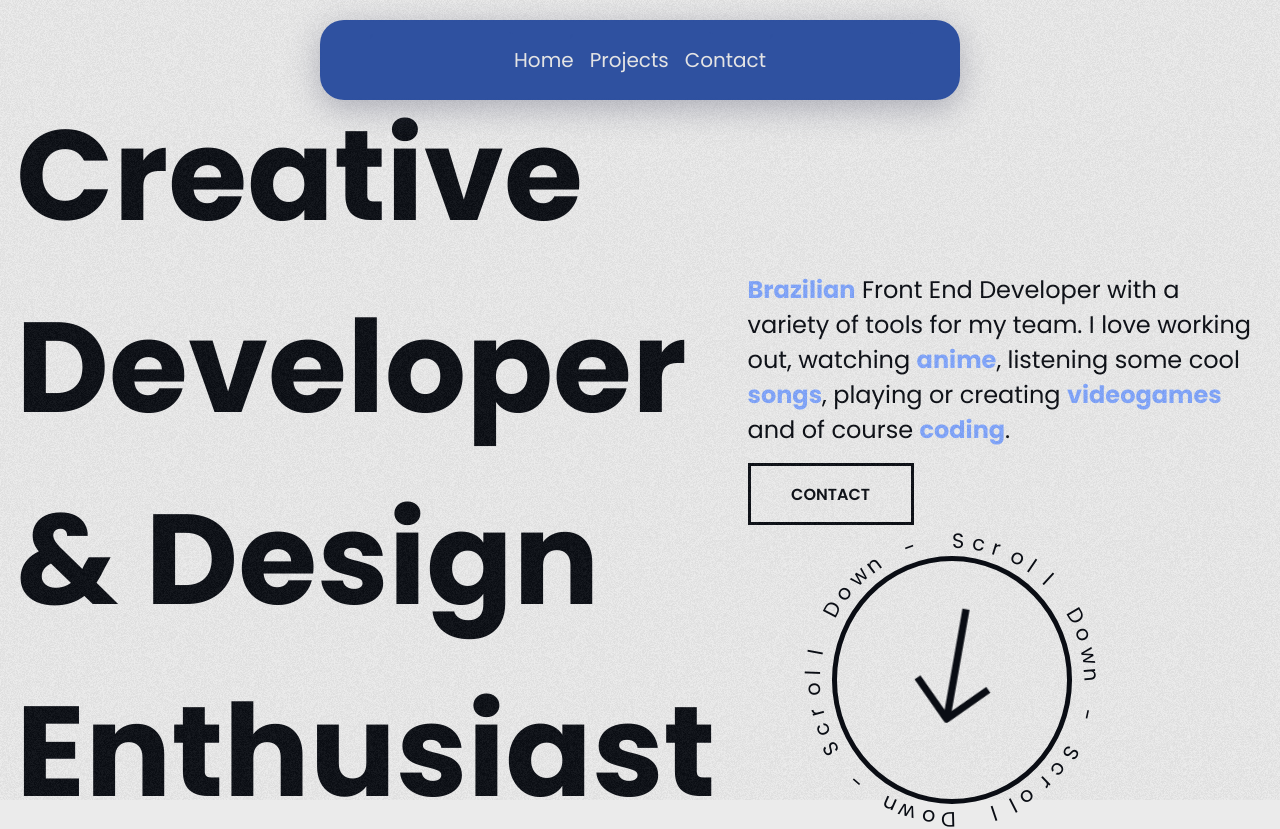
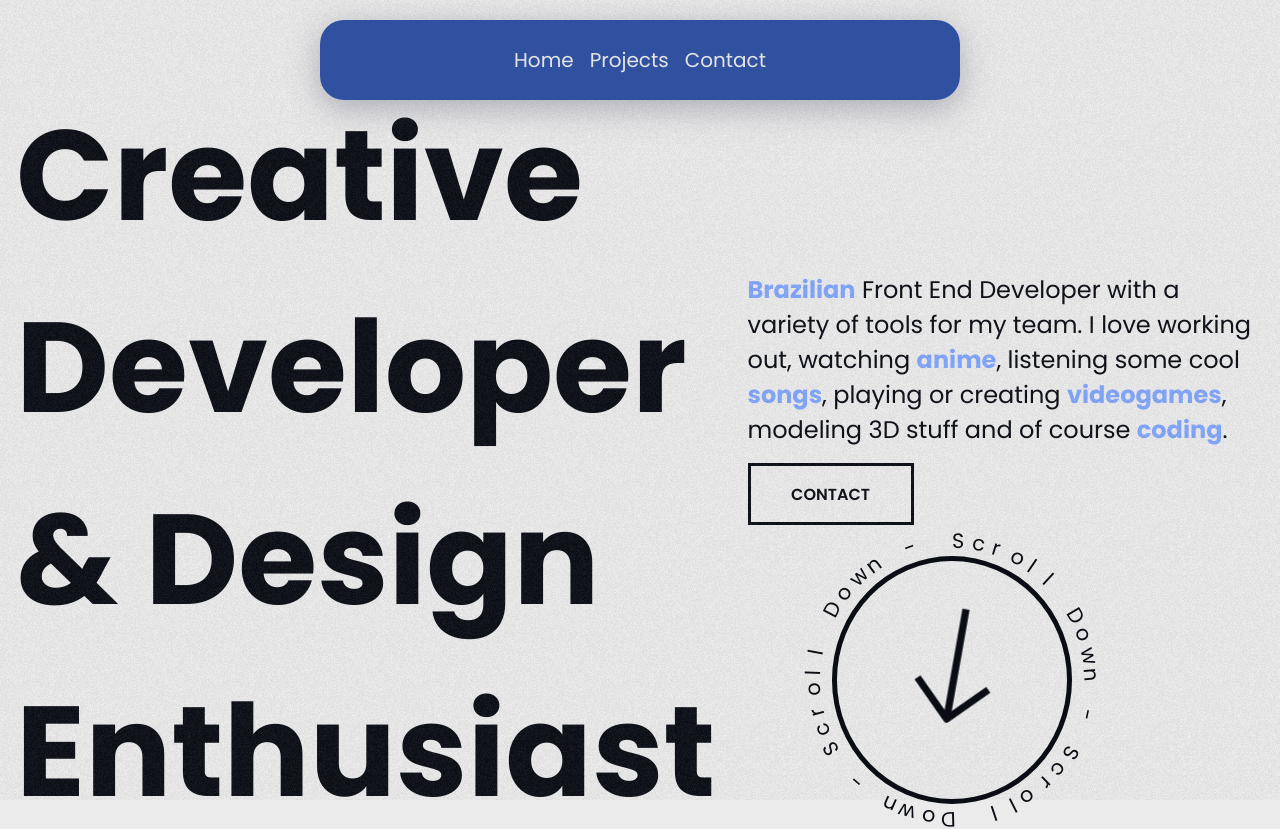
Before and after one commit to efarias03/Portfolio2023, a React (Vite) app: page / in a window 1280 px wide. Shown: the top 829 px of the page. Built offline with nearby package versions, Linux system fonts and the light colour scheme.

Commit message:
change text

```diff
--- a/src/components/Sections/Hero/HeroContent/index.jsx
+++ b/src/components/Sections/Hero/HeroContent/index.jsx
@@ -10,7 +10,7 @@ export const HeroContent = () => (
             </div>
             <div id="hero-right-text" className="default-container column">
                 <p className="text-large stroke-black hero-content-right">
-                    <b>Brazilian</b> Front End Developer with a variety of tools for my team. I love working out, watching <b>anime</b>, listening some cool <b>songs</b>, playing or creating <b>videogames</b> and of course <b>coding</b>.
+                    <b>Brazilian</b> Front End Developer with a variety of tools for my team. I love working out, watching <b>anime</b>, listening some cool <b>songs</b>, playing or creating <b>videogames</b>, modeling 3D stuff and of course <b>coding</b>.
                 </p>
                 <a className="default-button" id="hero-button" href="#footer-section">Contact</a>
                 <ScrollCircle />
```
